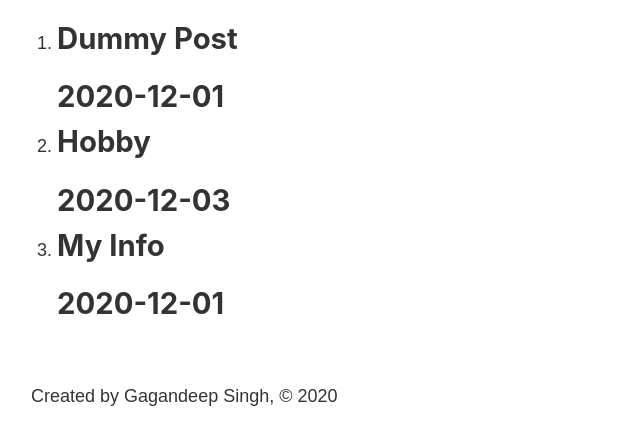
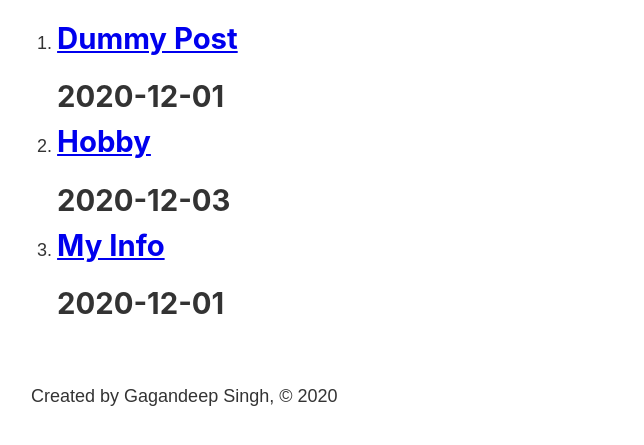
Before and after one commit to Gagandeep39/gatsby-demo, a Gatsby site: page /blog in a window 1280 px wide. Shown: the part 347-792 px from the top of the page, without its empty margins (252-896 px from the left). Built offline with nearby package versions, Linux system fonts and the light colour scheme; Gatsby itself is replaced by a stand-in of ours.

Commit message:
Added code to redirect to post

```diff
--- a/src/pages/blog.js
+++ b/src/pages/blog.js
@@ -7,7 +7,7 @@
  */
 import React from "react"
 import Layout from "../components/layout"
-import { graphql, useStaticQuery } from "gatsby"
+import { graphql, Link, useStaticQuery } from "gatsby"
 
 const Blog = () => {
 
@@ -22,6 +22,9 @@ const Blog = () => {
             }
             html
             excerpt
+            fields {
+              slug
+            }
           }
         }
       }
@@ -32,7 +35,7 @@ const Blog = () => {
     return <ol>
       {blogPosts.allMarkdownRemark.edges.map(edge => (
         <li key={edge.node.frontmatter.title}>
-          <h2> {edge.node.frontmatter.title} </h2>
+          <h2> <Link to={`/blog/${edge.node.fields.slug}`}>{edge.node.frontmatter.title}</Link> </h2>
           <h2> {edge.node.frontmatter.date} </h2>
         </li>
       ))}
--- a/src/templates/blog.js
+++ b/src/templates/blog.js
@@ -11,7 +11,7 @@
 const Blog = () => {
     return (
         <Layout>
-
+            Markdown Content
         </Layout>
     )
 }
```
